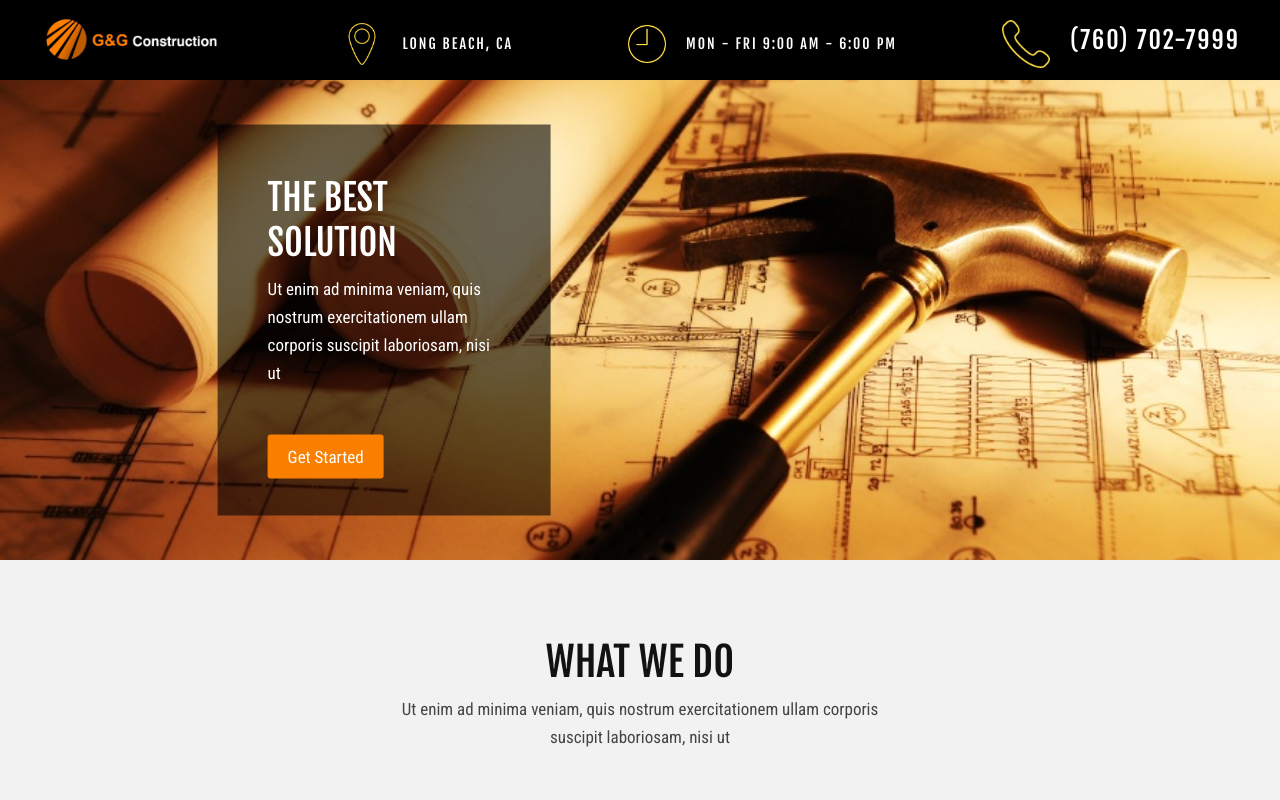
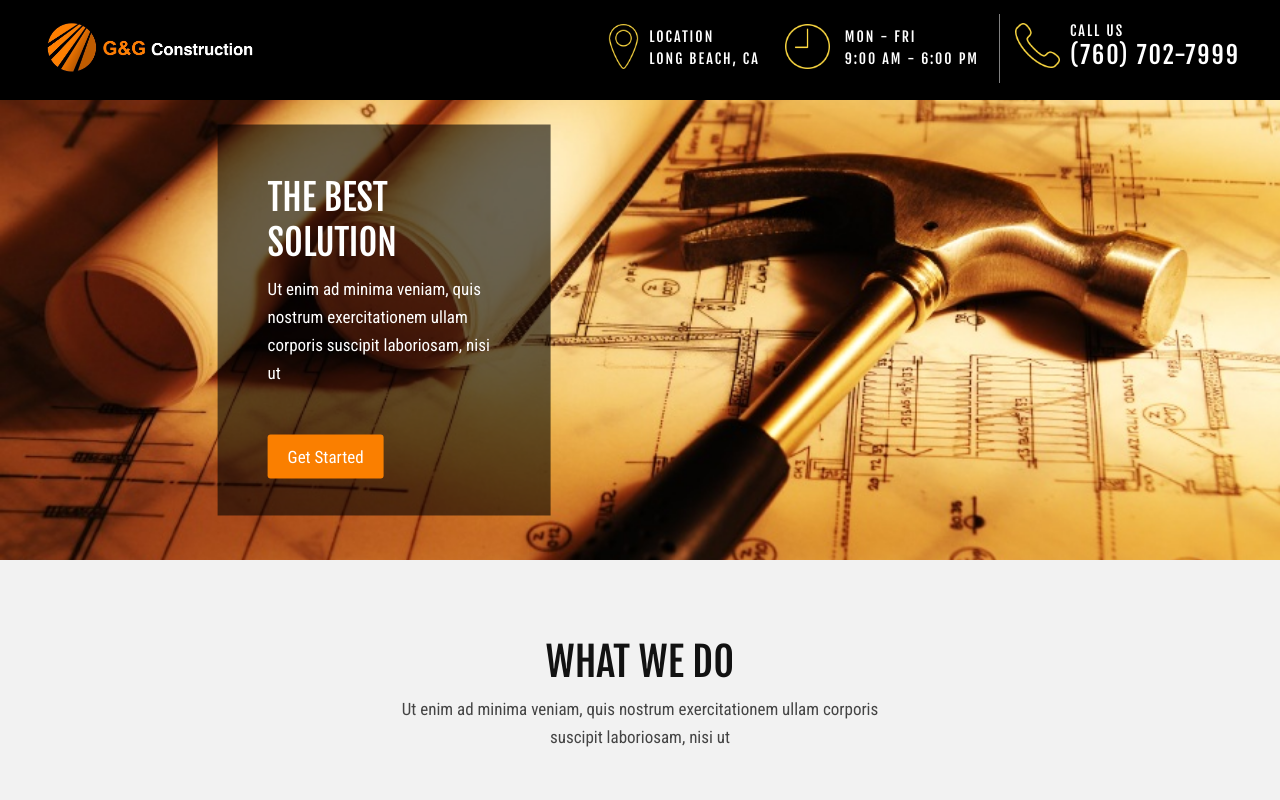
Before and after one commit to npatrick/gandg, a website: page src/client/index.html in a window 1280 px wide. Shown: the top 800 px of the page. Drawn offline with Linux system fonts and the light colour scheme.

Commit message:
fix header styling

```diff
--- a/src/client/css/styles.css
+++ b/src/client/css/styles.css
@@ -801,10 +801,17 @@ body {
   letter-spacing: 0.2em;
   color: #ffffff;
 }
+/* Anchor Spacing */
+a.anchor {
+  display: block;
+  position: relative;
+  top: -115px;
+  visibility: hidden;
+}
 /* ===========  4. Header  =========== */
 #header {
   background-color: #000000;
-  height: 80px;
+  height: 100px;
   line-height: 80px;
   position: fixed;
   z-index: 999;
@@ -818,18 +825,21 @@ body {
   transition: line-height 0.3s ease, height 0.3s ease;
 }
 #header.header-small {
-  height: 60px;
-  line-height: 60px;
+  height: 75px;
+  line-height: 70px;
 }
 #header.header-small + .header-offset {
   height: 60px;
 }
 #header.header-small #header-inner > .logo img {
   /* default: 24px; */
-  max-height: 35px;
+  max-height: 45px;
 }
 #header.header-small #header-inner .main-menu > .menu-list .header-icon {
   width: 12%;
+}
+#header.header-small #header-inner .main-menu > .menu-list {
+  margin-top: 0;
 }
 #header a {
   -webkit-transition: color 0.3s ease;
@@ -877,7 +887,7 @@ body {
   -o-transition: max-height 0.3s ease;
   transition: max-height 0.3s ease;
   /* default: 30px; */
-  max-height: 50px;
+  max-height: 60px;
 }
 .main-menu .logo {
   display: none;
@@ -965,13 +975,17 @@ body {
   color: #ababab;
 }
 .menu-list {
-  list-style: none;
+  /*list-style: none;*/
   text-align: right;
+  margin-top: 8px;
 }
 .menu-list a {
   display: inline-block;
   padding-left: 20px;
   padding-right: 20px;
+  padding-top: 5px;
+  line-height: 22px;
+  text-align: left;
 }
 .menu-list > li {
   display: inline-block;
@@ -985,6 +999,46 @@ body {
 .menu-list li:hover > .sub-menu {
   visibility: visible;
   opacity: 1;
+}
+#parent-ul {
+  max-height: 75px;
+  overflow: hidden;
+}
+#parent-ul .list-one {
+  background: url("../images/icons/location.png") no-repeat;
+  background-size: 45px;
+  background-position: top 10px left;
+  padding-top: 5px;
+  padding-left: 28px;
+  list-style: none;
+}
+#parent-ul .list-two {
+  background: url("../images/icons/time.png") no-repeat;
+  background-size: 45px;
+  background-position: top 10px left;
+  padding-top: 5px;
+  padding-left: 40px;
+  list-style: none;
+  border-right: 1px solid grey
+}
+#parent-ul .list-three {
+  background: url("../images/icons/phone-call.png") no-repeat;
+  background-size: 45px;
+  background-position: top 15px left;
+  padding-top: 5px;
+  padding-left: 35px;
+  margin-left: 10px;
+  list-style: none;
+}
+#parent-ul .list-three a {
+  line-height: 25px;
+}
+.list-span {
+  display: block;
+}
+.list-span:before {
+  content: "";
+  display: block;
 }
 .sub-menu {
   position: absolute;
@@ -3306,6 +3360,10 @@ article .post-media {
     background-color: #282828;
     text-align: center;
   }
+  #parent-ul {
+    max-height: unset;
+    overflow: unset;
+  }
   #header-inner .socials {
     display: none;
   }
--- a/src/client/index.html
+++ b/src/client/index.html
@@ -62,10 +62,16 @@
 						</a>
 					</div>
 					<!-- End Logo -->
-					<ul class="menu-list clearfix">
-						<li><img class="header-icon" src="images/icons/location.png" /><a href="#" title="Our Location">Long Beach, CA</a></li>
-						<li><img class="header-icon" src="images/icons/time.png" style="width: 10%;" /><a href="#" title="Business Hours">Mon - Fri 9:00 am - 6:00 pm</a></li>
-						<li><img class="header-icon" src="images/icons/phone-call.png" /><a href="tel:7607027999" style="font-size: 24px;" title="Call Phone">(760) 702-7999</a></li>
+					<ul id="parent-ul" class="menu-list clearfix">
+						<li class="list-one">
+							<!-- <img class="header-icon" src="images/icons/location.png" /> -->
+							<a href="#" title="Our Location">Location<span class="list-span">Long Beach, CA</span></a></li>
+						<li class="list-two">
+							<!-- <img class="header-icon" src="images/icons/time.png" style="width: 10%;" /> -->
+							<a href="#" title="Business Hours">Mon - Fri <span class="list-span">9:00 am - 6:00 pm</span></a></li>
+						<li class="list-three">
+							<!-- <img class="header-icon" src="images/icons/phone-call.png" /> -->
+							<a href="tel:7607027999" title="Call Phone">Call Us<span class="list-span" style="font-size: 24px;">(760) 702-7999</span></a></li>
 					</ul>
 
 					<!-- Box Search -->
```
